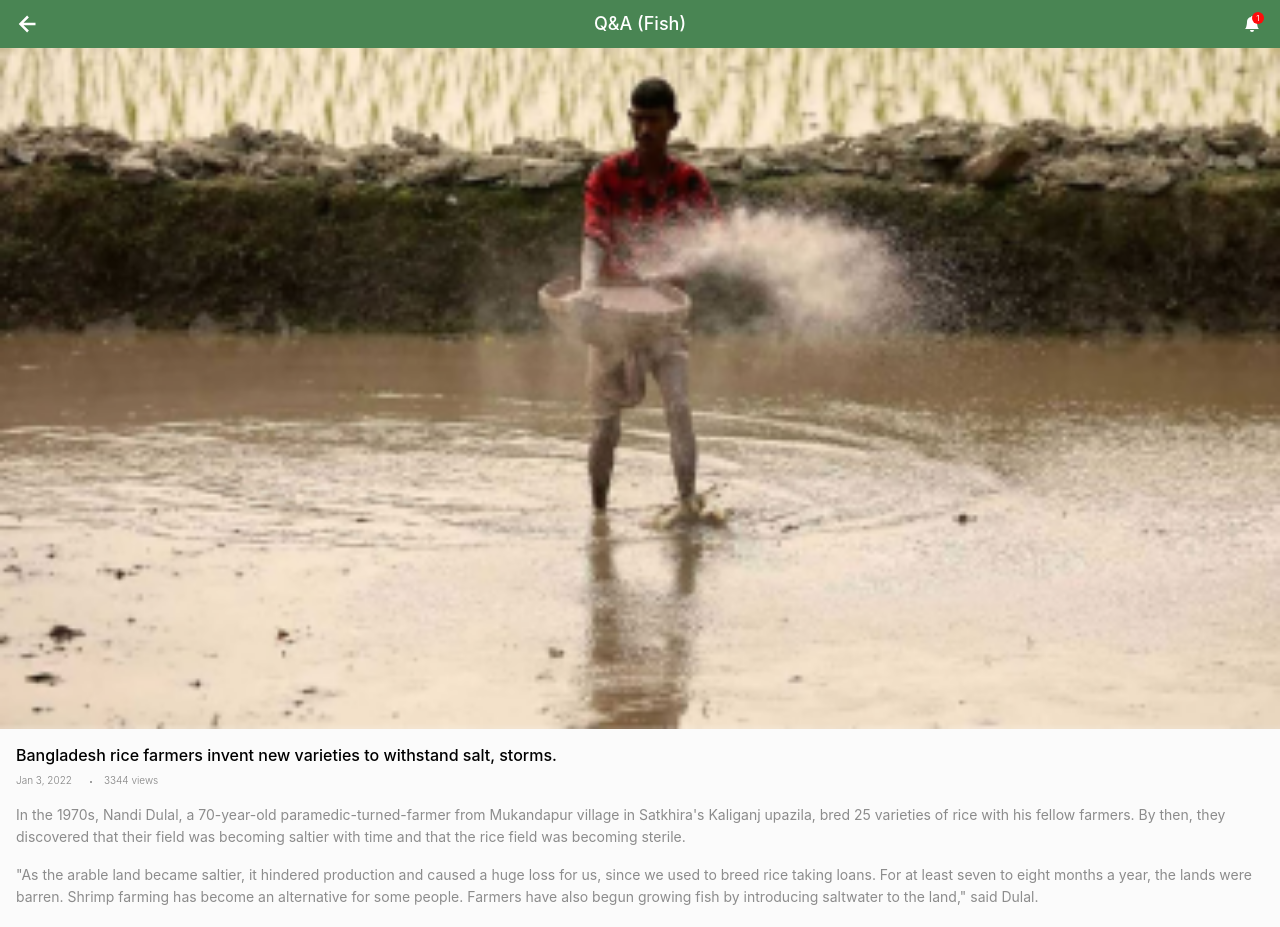
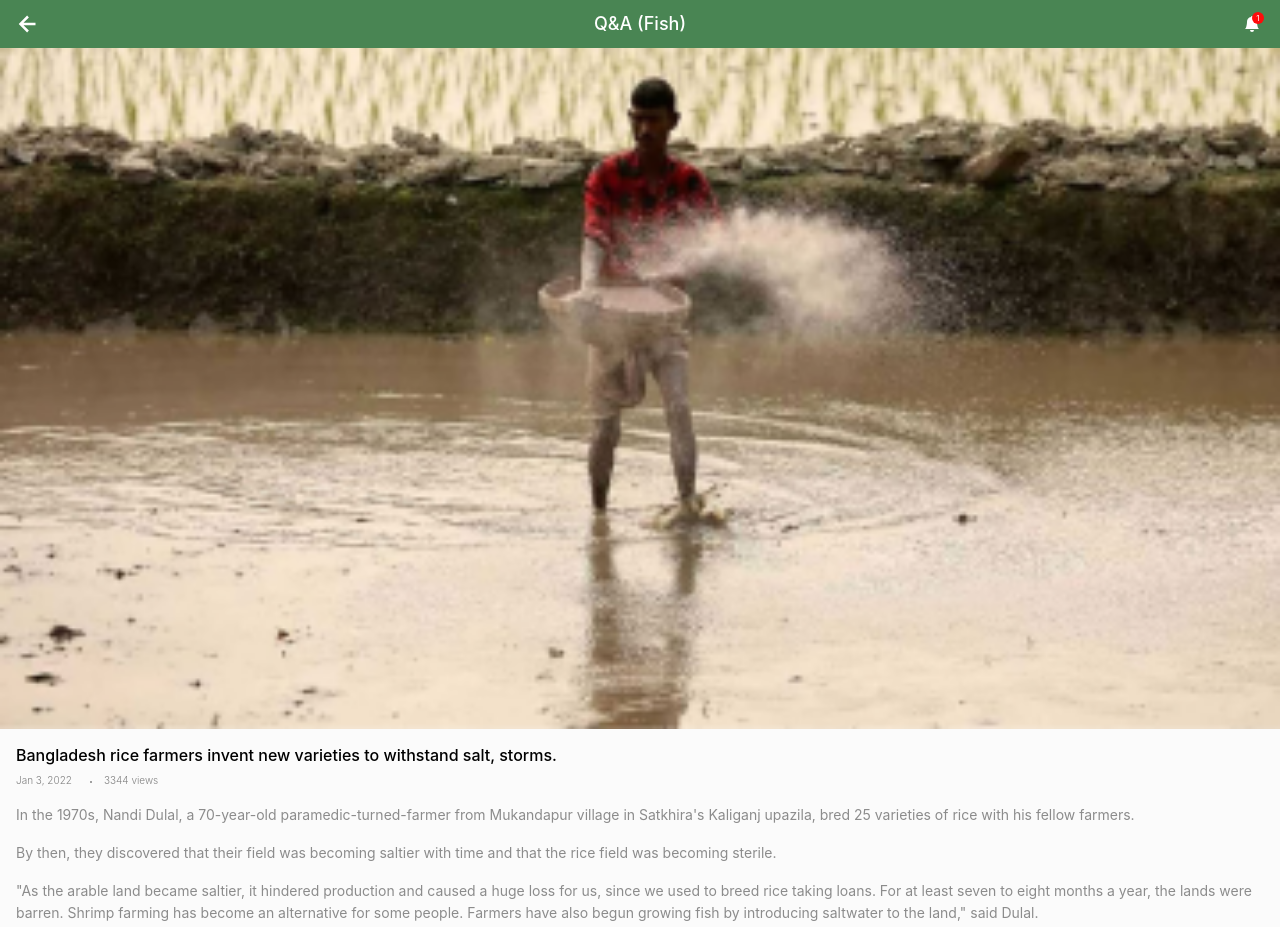
Before and after one commit to masudrana2779/agro-pwa, a Next.js app: page /blog-details in a window 1280 px wide. Shown: the top 927 px of the page. Built offline with nearby package versions, Linux system fonts and the light colour scheme.

Commit message:
Blog details page try to done

```diff
--- a/components/common/BlogDetails/index.tsx
+++ b/components/common/BlogDetails/index.tsx
@@ -33,9 +33,12 @@ const BlogDetailsComponent = () => {
               <div className="text-sm text-custom_gray-500 leading-[22px] mb-4">
                 In the 1970s, Nandi Dulal, a 70-year-old paramedic-turned-farmer
                 from Mukandapur village in Satkhira{`'`}s Kaliganj upazila, bred
-                25 varieties of rice with his fellow farmers. By then, they
-                discovered that their field was becoming saltier with time and
-                that the rice field was becoming sterile.
+                25 varieties of rice with his fellow farmers.
+              </div>
+              <div className="text-sm text-custom_gray-500 leading-[22px] mb-4">
+                {" "}
+                By then, they discovered that their field was becoming saltier
+                with time and that the rice field was becoming sterile.
               </div>
               <div className="text-sm text-custom_gray-500 leading-[22px] mb-4">
                 {`"`}As the arable land became saltier, it hindered production
```
